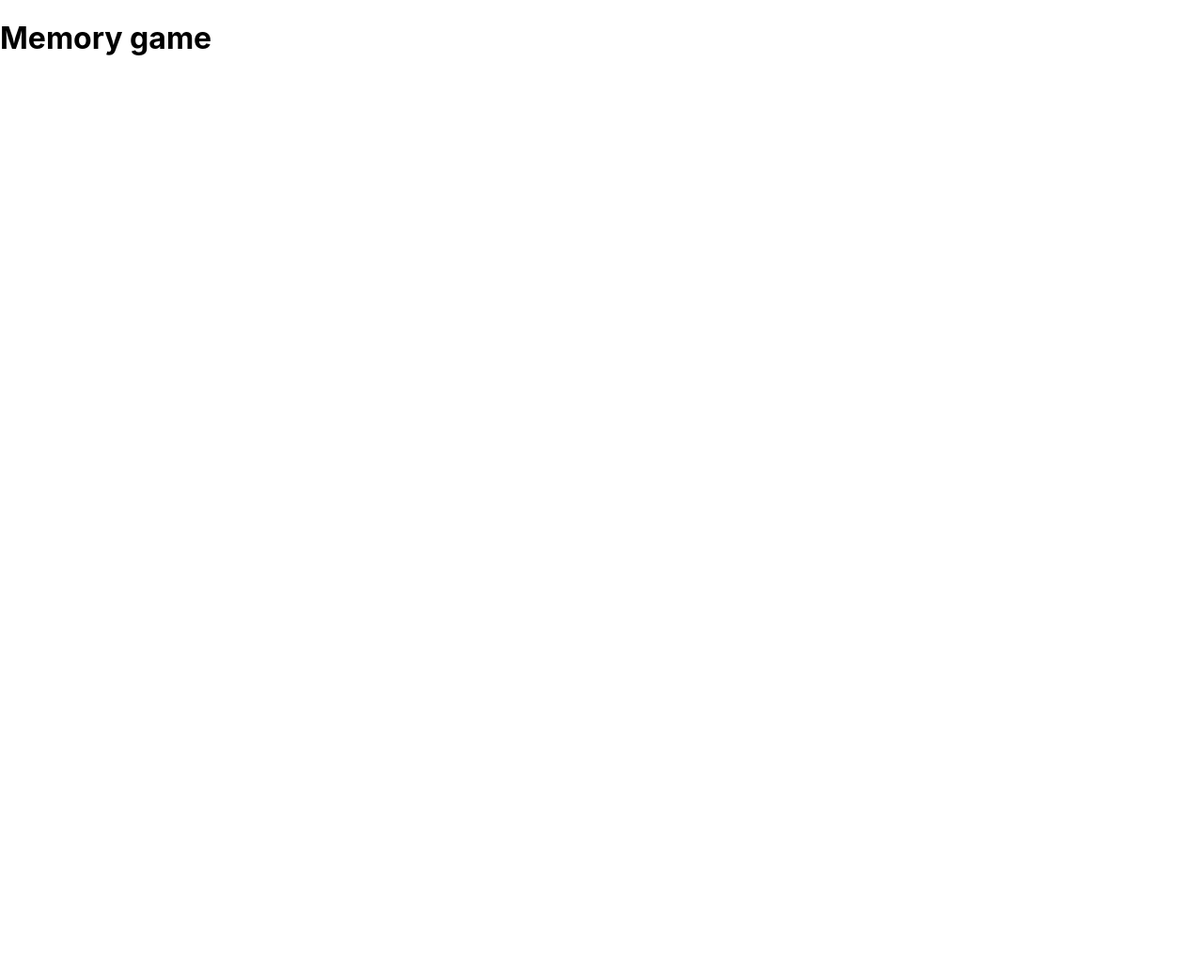
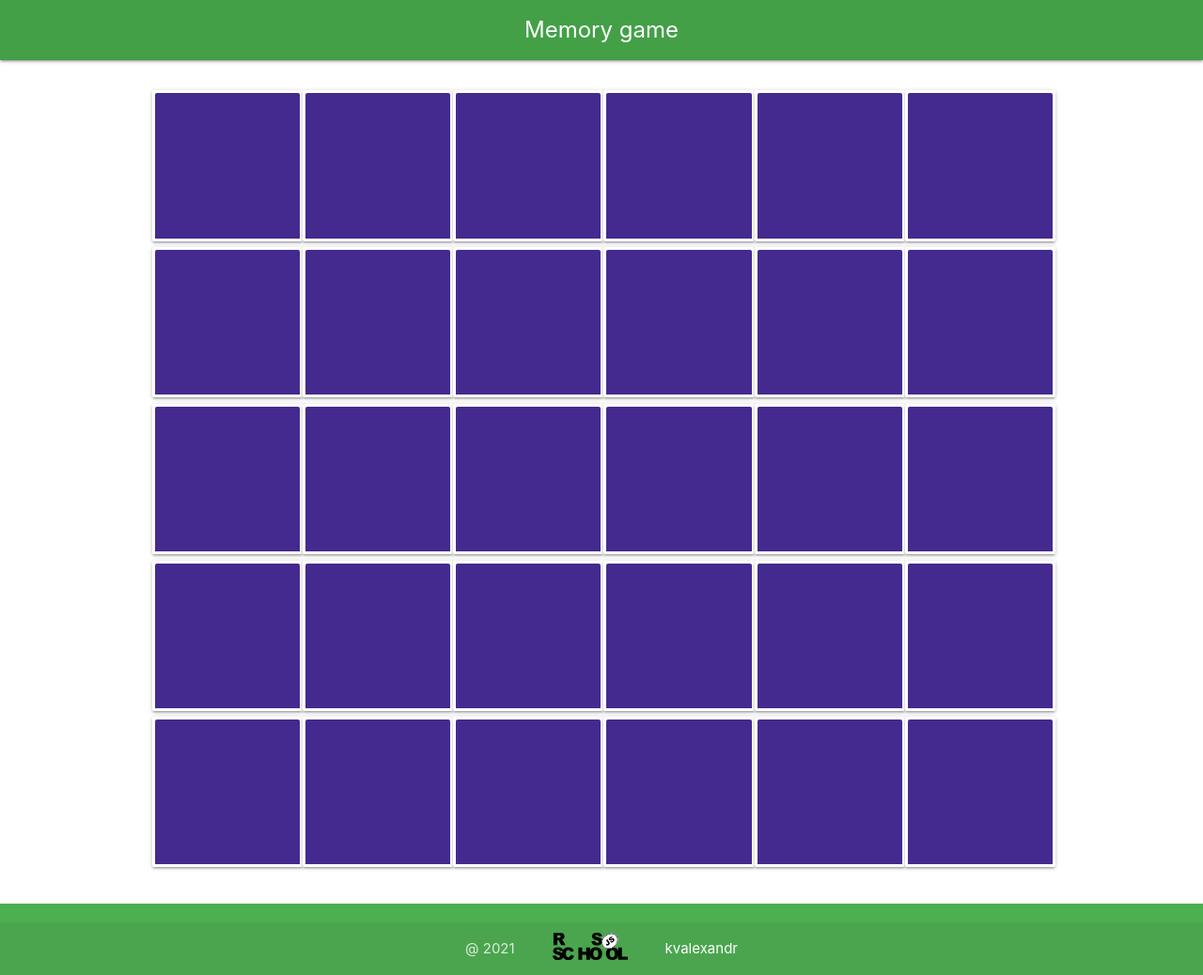
Before and after one commit to kvalexandr/react-game, a React (Create React App) app: page / in a window 1280 px wide. Shown: the whole page at 94% size. Before the commit the page ends 800 px from the top, so only its background shows below. Built offline with nearby package versions, Linux system fonts and the light colour scheme.

Commit message:
feat: layout and cards game

```diff
--- a/public/index.html
+++ b/public/index.html
@@ -1,14 +1,12 @@
 <!DOCTYPE html>
 <html lang="en">
+
 <head>
   <meta charset="utf-8" />
   <link rel="icon" href="%PUBLIC_URL%/favicon.ico" />
   <meta name="viewport" content="width=device-width, initial-scale=1" />
   <meta name="theme-color" content="#000000" />
-    <meta
-      name="description"
-      content="Web site created using create-react-app"
-    />
+  <meta name="description" content="Web site created using create-react-app" />
   <link rel="apple-touch-icon" href="%PUBLIC_URL%/logo192.png" />
   <!--
       manifest.json provides metadata used when your web app is installed on a
@@ -24,8 +22,10 @@
       work correctly both with client-side routing and a non-root public URL.
       Learn how to configure a non-root public URL by running `npm run build`.
     -->
-    <title>React App</title>
+  <title>Memory game</title>
+  <link rel="stylesheet" href="https://cdnjs.cloudflare.com/ajax/libs/materialize/1.0.0/css/materialize.min.css">
 </head>
+
 <body>
   <noscript>You need to enable JavaScript to run this app.</noscript>
   <div id="root"></div>
@@ -40,4 +40,5 @@
       To create a production bundle, use `npm run build` or `yarn build`.
     -->
 </body>
+
 </html>
--- a/src/App.js
+++ b/src/App.js
@@ -1,8 +1,14 @@
+import { Footer } from './layout/Footer';
+import { Header } from './layout/Header';
+import { Main } from './layout/Main';
+
 function App() {
   return (
-    <div className="game">
-      <h1>Memory game</h1>
-    </div>
+    <>
+      <Header />
+      <Main />
+      <Footer />
+    </>
   );
 }
 
--- /dev/null
+++ b/src/components/Card.jsx
@@ -0,0 +1,11 @@
+function Card(props) {
+  return (
+    <div className="card" id={props.id}>
+      <div className="card-image waves-effect waves-block waves-light">
+        <img src="./cards/empty.jpg" alt="" />
+      </div>
+    </div>
+  );
+}
+
+export { Card };
--- /dev/null
+++ b/src/components/Cards.jsx
@@ -0,0 +1,20 @@
+import { Card } from '../components/Card';
+
+function Cards(props) {
+  const { size } = props;
+  const countCard = size.rows * size.cols;
+  const widthCard = 100 / size.rows;
+
+  const cards = [];
+  for (let i = 0; i < countCard; i += 1) {
+    cards.push(<Card style={{ width: `${widthCard}%` }} />);
+  }
+
+  return (
+    <div className="cards">
+      {cards.map(card => card)}
+    </div>
+  );
+}
+
+export { Cards };
--- /dev/null
+++ b/src/config/settings.js
@@ -0,0 +1,14 @@
+export const sizeField = [
+  {
+    rows: 6,
+    cols: 5
+  },
+  {
+    rows: 6,
+    cols: 6
+  },
+  {
+    rows: 7,
+    cols: 8
+  },
+];
--- a/src/index.css
+++ b/src/index.css
@@ -11,3 +11,64 @@ code {
   font-family: source-code-pro, Menlo, Monaco, Consolas, 'Courier New',
     monospace;
 }
+
+nav {
+  text-align: center;
+}
+
+.title-game {
+  font-size: 24px;
+}
+
+.footer {
+  display: flex;
+  justify-content: center;
+  align-items: center;
+}
+
+.footer-item a {
+  color: #fff;
+}
+
+.footer-item {
+  margin: 0 20px;
+}
+
+.footer-item  img {
+  width: 80px;
+}
+
+.content {
+  min-height: calc(100vh - 134px);
+  padding: 1.5rem 0;
+}
+
+.game {
+  max-width: 980px;
+  margin: auto;
+}
+
+.cards {
+  /* display: grid;
+  grid-template-columns: repeat(auto-fill, minmax(23%, 1fr));
+  gap: 1rem; */
+  width: 100%;
+  box-sizing: border-box;
+  margin: auto;
+  text-align: center;
+  padding: 1% .5% 1% 1%;
+}
+
+.card {
+  display: inline-block;
+  width: 16.6%;
+  margin: 0;
+  padding: .2rem;
+  overflow: hidden;
+}
+
+.card img {
+  display: block;
+  width: 100%;
+  height: auto;
+}
--- /dev/null
+++ b/src/layout/Footer.jsx
@@ -0,0 +1,21 @@
+function Footer() {
+  return (
+    <footer className="page-footer green">
+      <div className="footer-copyright">
+        <div className="container">
+          <div className="footer">
+            <div className="footer-item">@ 2021</div>
+            <div className="footer-item">
+              <a href="https://rs.school/js/"><img src="./rs_school_js.svg" alt="rs.school" /></a>
+            </div>
+            <div className="footer-item">
+              <a href="https://github.com/kvalexandr">kvalexandr</a>
+            </div>
+          </div>
+        </div>
+      </div>
+    </footer>
+  );
+}
+
+export { Footer };
--- /dev/null
+++ b/src/layout/Header.jsx
@@ -0,0 +1,13 @@
+function Header() {
+  return (
+    <nav className="green darken-1">
+      <div className="nav-wrapper">
+        <div className="container">
+          <span className="title-game">Memory game</span>
+        </div>
+      </div>
+    </nav>
+  );
+}
+
+export { Header };
--- /dev/null
+++ b/src/layout/Main.jsx
@@ -0,0 +1,23 @@
+import React, { Component } from 'react';
+import { Cards } from '../components/Cards';
+import { sizeField } from '../config/settings';
+
+class Main extends Component {
+  state = {
+    size: sizeField[0]
+  };
+
+  render() {
+    const { size } = this.state;
+
+    return (
+      <main className="content">
+        <div className="game">
+          <Cards size={size} />
+        </div>
+      </main>
+    );
+  }
+}
+
+export { Main };
```
Also changed, not shown: src/components/Preloader.jsx (added, +9 -0 lines), public/cards/empty.jpg (added), public/rs_school_js.svg (added). Lines whose indentation alone changed are shown as unchanged.
